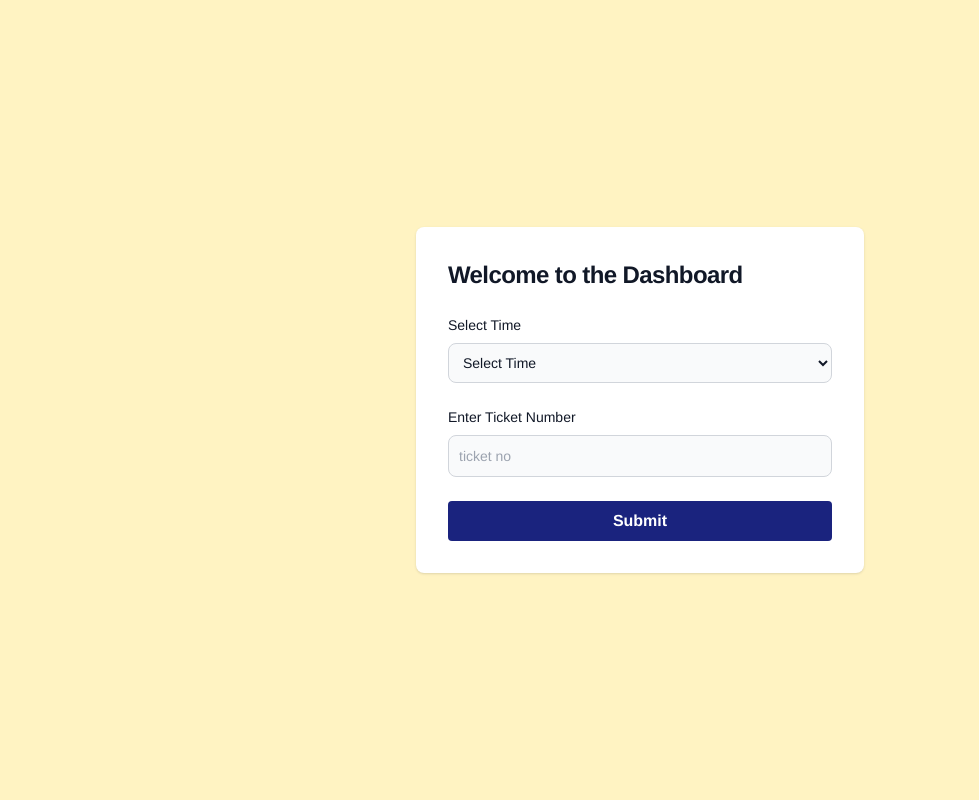
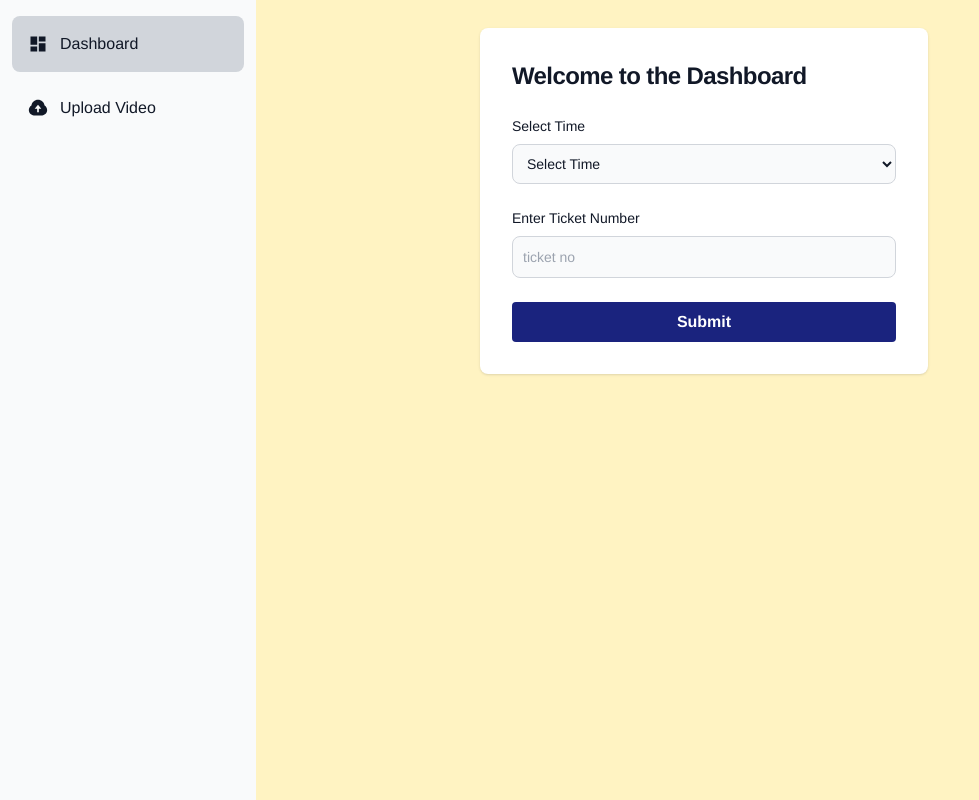
Before and after one commit to Sanjay-Gouda/dpBoss24, a React (Vite) app: page /admin in a window 1280 px wide. Shown: the whole page, without its empty margins (0-979 px from the left). Built offline with nearby package versions, Linux system fonts and the light colour scheme.

Commit message:
feat(Sidebar added)

```diff
--- a/package.json
+++ b/package.json
@@ -12,6 +12,7 @@
   "dependencies": {
     "react": "^18.2.0",
     "react-dom": "^18.2.0",
+    "react-icons": "^5.0.1",
     "react-router-dom": "^6.20.1",
     "react-toastify": "^9.1.3"
   },
--- a/src/App.jsx
+++ b/src/App.jsx
@@ -11,7 +11,7 @@ function App() {
       <Routes>
         <Route element={<PrivateRouets />}>
           <Route path="/admin" element={<SelectOptionPage />} />
-          <Route path="/youtube-table" element={<YoutubeTable />} />
+          <Route path="/upload" element={<YoutubeTable />} />
         </Route>
 
         <Route path="/" element={<Login />} />
--- a/src/components/Constants/httpinstance.js
+++ b/src/components/Constants/httpinstance.js
@@ -1,4 +1,4 @@
 export const API_ENDPOINT = "https://dashboard.dpboss24.in/api";
 
 export const API_ENDPOINT_LOCAL =
-  "https://1142-150-107-191-236.ngrok-free.app/api";
+  "https://369d-14-192-30-202.ngrok-free.app/api";
--- a/src/components/Dropdown/index.tsx
+++ b/src/components/Dropdown/index.tsx
@@ -2,51 +2,51 @@ import React from "react";
 
 const Options = [
   {
-    label: "10-11 AM",
+    label: "10 AM:11 AM",
     value: "10-11 AM",
   },
   {
-    label: "11-12",
+    label: "11 AM:12 AM",
     value: "11-12 AM",
   },
   {
-    label: "12-01",
+    label: "12 AM:01 PM",
     value: "12-01 PM",
   },
   {
-    label: "01-02",
+    label: "01 PM:02 PM",
     value: "01-02 PM",
   },
   {
-    label: "02-03",
+    label: "02 PM:03 PM",
     value: "02-03 PM",
   },
   {
-    label: "03-04",
+    label: "03 PM:04 PM",
     value: "03-04 PM",
   },
   {
-    label: "04-05",
+    label: "04 PM:05 PM",
     value: "04-05 PM",
   },
   {
-    label: "05-06",
+    label: "05 PM:06 PM",
     value: "05-06 PM",
   },
   {
-    label: "06-07",
+    label: "06 PM:07 PM",
     value: "06-07 PM",
   },
   {
-    label: "07-08",
+    label: "07 PM:08 PM",
     value: "07-08 PM",
   },
   {
-    label: "08-09",
+    label: "08 PM:09 PM",
     value: "08-09 PM",
   },
   {
-    label: "09-10",
+    label: "09 PM:10 PM",
     value: "09-10 PM",
   },
 ];
--- a/src/components/Login/index.jsx
+++ b/src/components/Login/index.jsx
@@ -51,6 +51,7 @@ const Login = () => {
 
       if (data.type === "SUCCESS") {
         navigate("/admin");
+        toast.success("Welcome to Dashboard");
       }
 
       if (data.type == "ERROR") {
--- a/src/components/Private/privateRouets.jsx
+++ b/src/components/Private/privateRouets.jsx
@@ -1,4 +1,5 @@
 import { Navigate, Outlet } from "react-router-dom";
+import Sidebar from "../Sidebar";
 
 const PrivateRouets = () => {
   // const token = localStorage.getItem("admin_token");
@@ -6,7 +7,22 @@ const PrivateRouets = () => {
 
   // let auth = { token: true };
 
-  return <>{token ? <Outlet /> : <Navigate to="/" />}</>;
+  return (
+    <>
+      {token ? (
+        <div className="flex w-full  flex-row h-[calc(100%-56px)] ">
+          <div className="w-[20%]">
+            <Sidebar />
+          </div>
+          <div className="w-[70%] flex justify-center">
+            <Outlet />
+          </div>
+        </div>
+      ) : (
+        <Navigate to="/" />
+      )}
+    </>
+  );
 };
 
 export default PrivateRouets;
--- /dev/null
+++ b/src/components/Sidebar/index.jsx
@@ -0,0 +1,46 @@
+import { useLocation, useNavigate } from "react-router-dom";
+import { MdDashboard } from "react-icons/md";
+import { RiUploadCloudFill } from "react-icons/ri";
+
+const Sidebar = () => {
+  const navigate = useNavigate();
+  const location = useLocation();
+  console.log(location);
+  const isAdmin = location.pathname === "/admin";
+  const isUpload = location.pathname === "/upload";
+  console.log(isAdmin, isUpload);
+  return (
+    <>
+      <aside
+        id="cta-button-sidebar"
+        className="fixed top-0 left-0 z-40 w-64 h-screen transition-transform -translate-x-full sm:translate-x-0"
+        aria-label="Sidebar"
+      >
+        <div className="h-full px-3 py-4 overflow-y-auto bg-gray-50 ">
+          <ul className="space-y-2  font-medium">
+            <li
+              onClick={() => navigate("/admin")}
+              className={`flex items-center cursor-pointer p-4 text-gray-900 rounded-lg  hover:bg-gray-300 group ${
+                isAdmin ? "bg-gray-300" : ""
+              }`}
+            >
+              <MdDashboard size={20} />
+              <span className="ms-3">Dashboard</span>
+            </li>
+            <li
+              onClick={() => navigate("/upload")}
+              className={`flex items-center cursor-pointer p-4 text-gray-900 rounded-lg  hover:bg-gray-300 group ${
+                isUpload ? "bg-gray-300" : ""
+              }`}
+            >
+              <RiUploadCloudFill size={20} />
+              <span className="ms-3">Upload Video</span>
+            </li>
+          </ul>
+        </div>
+      </aside>
+    </>
+  );
+};
+
+export default Sidebar;
--- a/src/components/YotubeTable/index.jsx
+++ b/src/components/YotubeTable/index.jsx
@@ -1,6 +1,7 @@
 import { useState } from "react";
 import Table from "../Table";
 import { API_ENDPOINT_LOCAL } from "../Constants/httpinstance";
+import { ToastContainer, toast } from "react-toastify";
 
 const YoutubeTable = () => {
   const [url, setUrl] = useState("");
@@ -39,7 +40,6 @@ const YoutubeTable = () => {
             requestOptions
           );
           const data = await res.json();
-          console.log(data);
 
           setYoutubeUrl([data.result, ...youtubeUrl]);
 
@@ -47,19 +47,19 @@ const YoutubeTable = () => {
             alert(data.message);
           }
         } catch (err) {
-          console.log(err);
+          toast.error("Something went wrong");
         }
       } else {
-        alert("Pasted URL is not  youtube url");
+        toast.error("Pasted URL is not a Youtube url");
       }
     } else {
       setUrl("");
-      alert("You can only upload upto 10 youtube URLs");
+      toast.error("You can only upload upto 10 youtube URLs");
     }
   };
 
   return (
-    <section className="bg-primary  w-full ">
+    <section className="bg-primary  w-full">
       <div className="flex flex-col items-center justify-center px-6 py-8 mx-auto  lg:py-0">
         <div className="w-full bg-white rounded-lg shadow  md:mt-0 sm:max-w-md xl:p-0 ">
           <div className="p-6 space-y-4 md:space-y-6 sm:p-8">
@@ -95,6 +95,7 @@ const YoutubeTable = () => {
           setYoutubeUrl={setYoutubeUrl}
         />
       </div>
+      <ToastContainer position="top-center" />
     </section>
   );
 };
```
Also changed, not shown: 1 other file (tests, documents, lock files or other folders).
